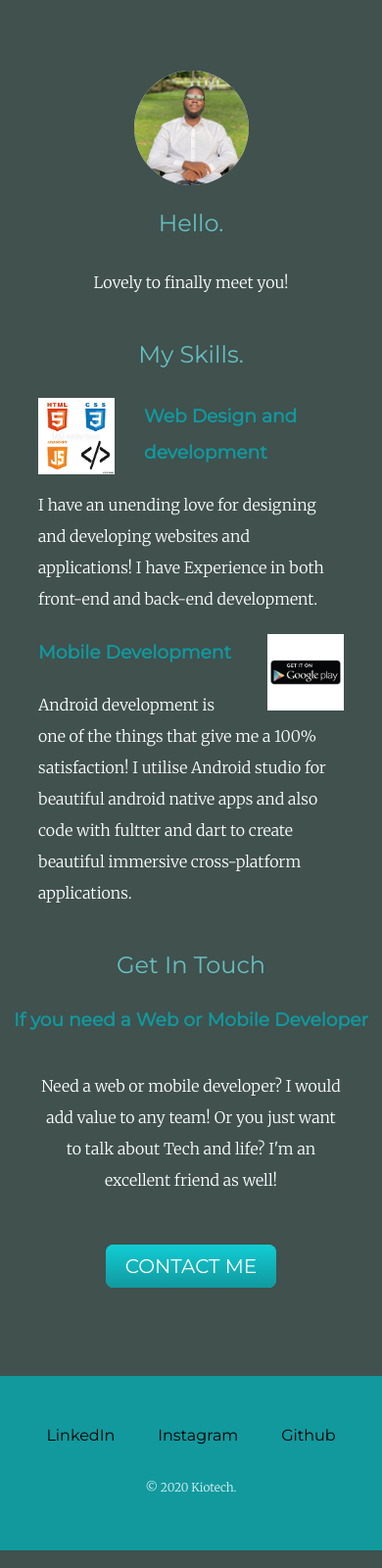
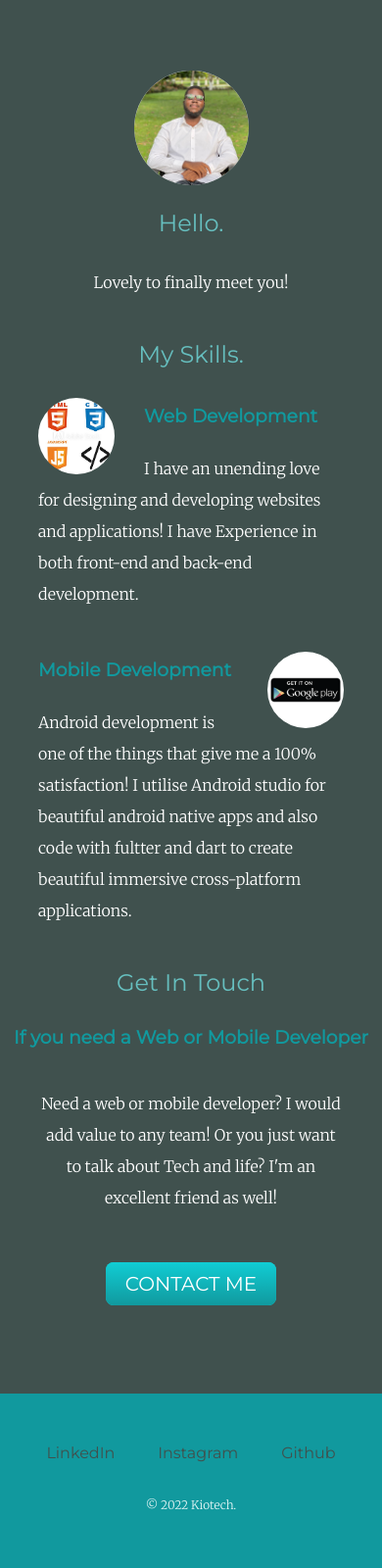
Before and after one commit to Kiyo99/Tindog, a website: page public/personalsite.html in a window 390 px wide. Shown: the part 583-2183 px from the top of the page at 98% size. Drawn offline with Linux system fonts and the light colour scheme.

Commit message:
Continued making personal site responsive

```diff
--- a/public/personalsite.css
+++ b/public/personalsite.css
@@ -86,19 +86,21 @@ a:hover {
 }
 
 .footer-link {
-    color: black;
+    color: #40514E;
 }
 
 .code-img {
     width: 25%;
     float: left;
     margin-right: 30px;
+    border-radius: 100%;
 }
 
 .playstore-img {
     width: 25%;
     float: right;
     margin-left: 30px;
+    border-radius: 100%;
 }
 
 .skill-row {
--- a/public/personalsite.html
+++ b/public/personalsite.html
@@ -38,10 +38,11 @@
             <h2>My Skills.</h2>
             <div class="skill-row">
                 <img class="code-img" src="/images/HCJF.png" alt="Web dev skills">
-                <h3> Web Design and development</h3>
+                <h3> Web Development</h3>
                 <p>I have an unending love for designing and developing websites and applications! I have Experience in
                     both front-end and back-end development.</p>
             </div>
+            <hr>
             <div class="skill-row">
                 <img class="playstore-img" src="/images/GP2.png" alt="Google play">
                 <h3>Mobile Development</h3>
@@ -65,7 +66,7 @@
         <a class="footer-link" href="https://www.linkedin.com/">LinkedIn</a>
         <a class="footer-link" href="https://instagram.com/favour__kiyo">Instagram</a>
         <a class="footer-link" href="https://github.com/Kiyo99">Github</a>
-        <p class="copy">© 2020 Kiotech.</p>
+        <p class="copy">© 2022 Kiotech.</p>
     </div>
 
 </body>
```
